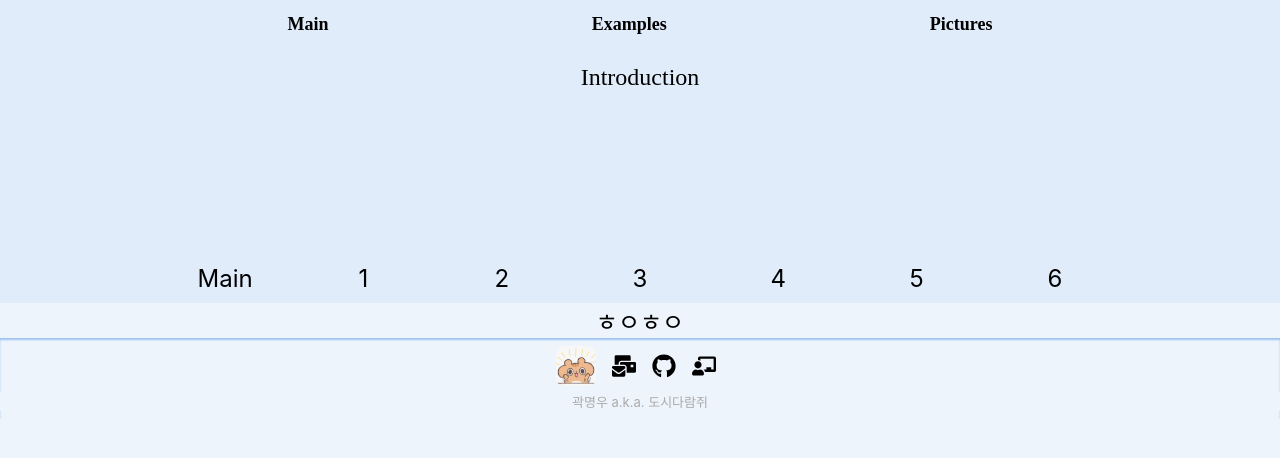
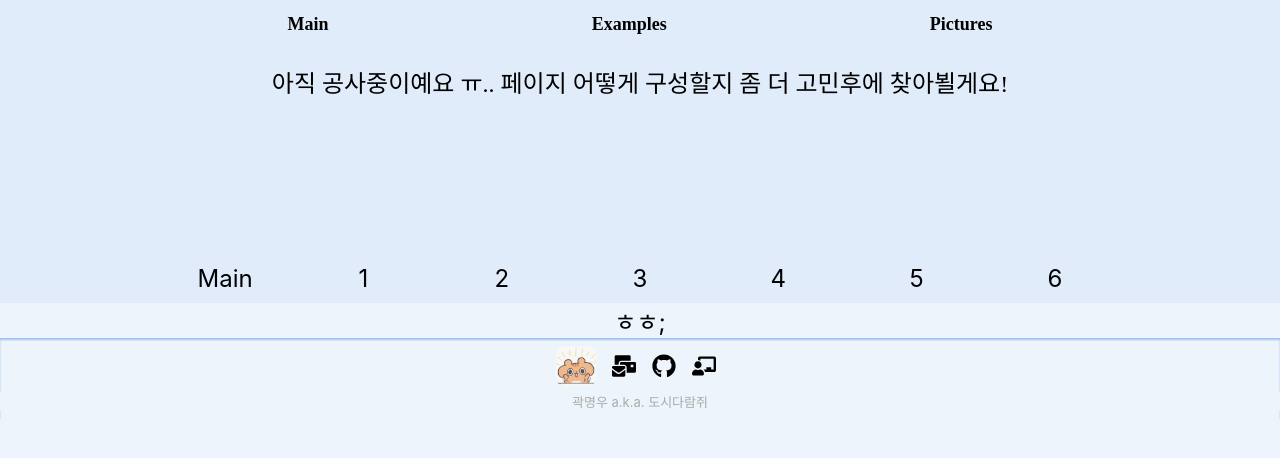
Before and after one commit to Citysquirrel/citysquirrel.github.io, a React (Create React App) app: page /posting/1 in a window 1280 px wide. Shown: the top 458 px of the page. Built offline with nearby package versions, Linux system fonts and the light colour scheme; a web font is replaced by a local one.

Commit message:
Change messages for users

```diff
--- a/src/pages/1/1.tsx
+++ b/src/pages/1/1.tsx
@@ -1,3 +1,3 @@
 export const First = () => {
-  return <>ㅎㅇㅎㅇ</>;
+  return <>ㅎㅎ;</>;
 };
--- a/src/pages/Examples.tsx
+++ b/src/pages/Examples.tsx
@@ -54,7 +54,15 @@ export const Examples = () => {
     <Container>
       <Intro>
         <Routes>
-          <Route path="/" element={<>Introduction</>} />
+          <Route
+            path="/"
+            element={
+              <>
+                아직 공사중이예요 ㅠ.. 페이지 어떻게 구성할지 좀 더 고민후에
+                찾아뵐게요!
+              </>
+            }
+          />
           <Route path="/1" element={<>1</>} />
           <Route path="/2" element={<>2</>} />
           <Route path="/3" element={<>3</>} />
--- a/src/pages/Pictures.tsx
+++ b/src/pages/Pictures.tsx
@@ -63,6 +63,7 @@ const Menu = styled.div`
     }
   }
 `;
+//https://myimages-citysquirrel.s3.ap-northeast-2.amazonaws.com/%ED%95%B4%ED%83%88%EC%9D%B4/20210708_110636.jpg
 
 const Contents = styled.div``;
 
```
